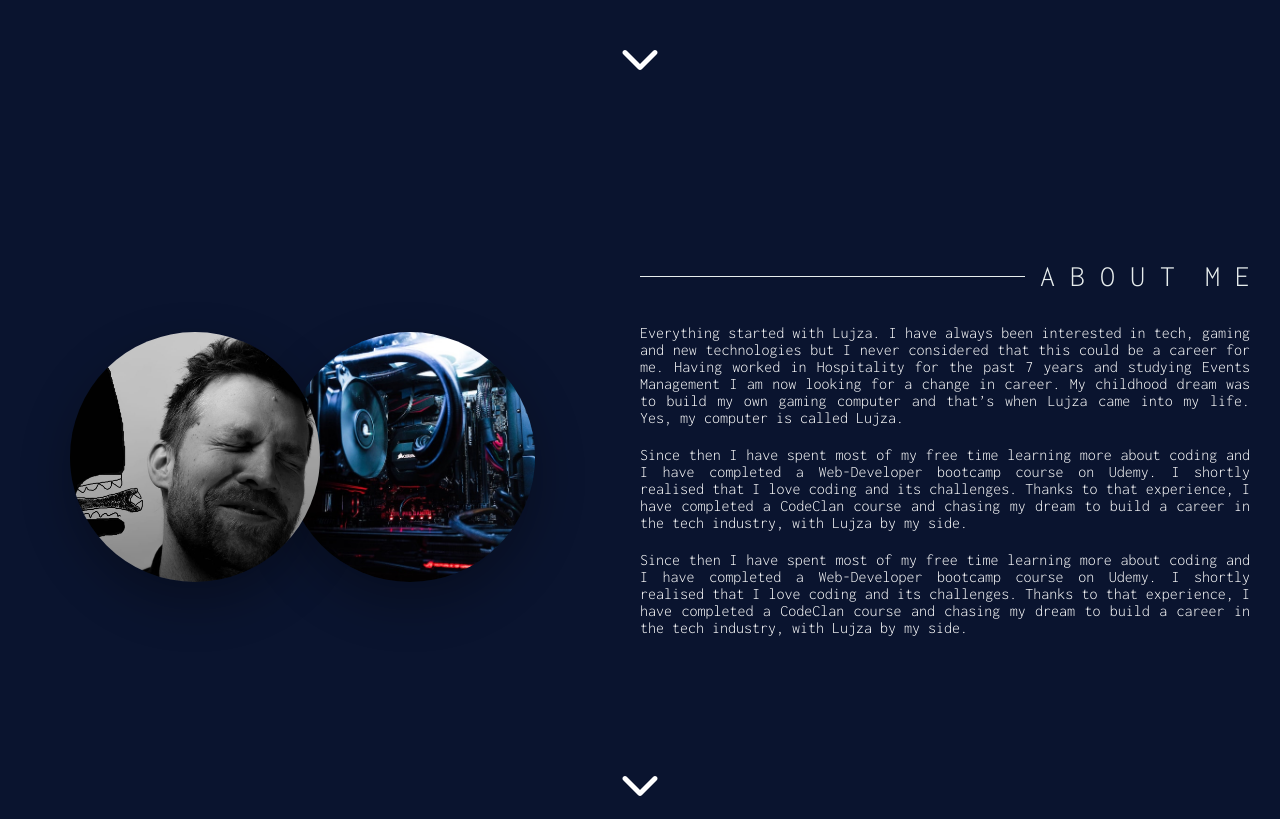
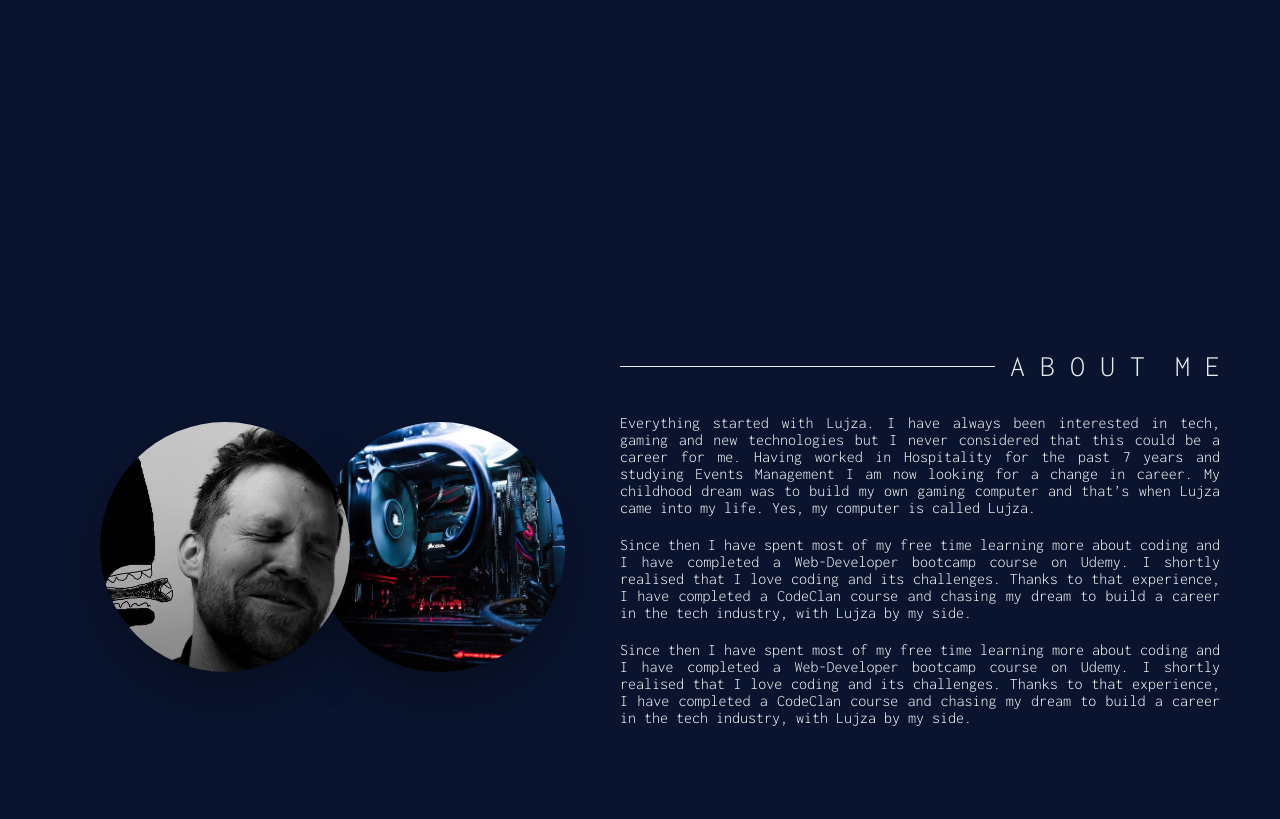
Before and after one commit to L3n1ad/DanielToth_Portfolio, a website: page index.html in a window 1280 px wide. Shown: the part 800-1619 px from the top of the page. Drawn offline with nearby package versions, Linux system fonts and the light colour scheme.

Commit message:
increase top padding for sections

```diff
--- a/index.html
+++ b/index.html
@@ -123,29 +123,9 @@
                 <img src="img/me2.jpg" alt="Profile picture">
             </div>
         </div>
-
-
-        <div class="next">
-            <a href="#about">
-                <svg class="next-icon next-icon-light">
-                    <use xlink:href="img/sprite.svg#icon-chevron-down"></use>
-                </svg>
-            </a>
-        </div>
-
     </section>
 
     <section class="about" id="about">
-
-        <!-- <div class="header">
-            <h1>
-                <span class="text__animated text__animated-header">A</span>
-                <span class="text__animated text__animated-header">B</span>
-                <span class="text__animated text__animated-header">o</span>
-                <span class="text__animated text__animated-header">u</span>
-                <span class="text__animated text__animated-header">t</span>
-            </h1>
-        </div> -->
 
         <div class="about__content mb-hg">
             <div class="about__text">
@@ -185,15 +165,6 @@
                 <img class="about__img"src="img/lujza.jpg" alt="Logo">
             </div>
         </div>
-
-        <div class="next">
-            <a href="#skills">
-                <svg class="next-icon next-icon-dark">
-                    <use xlink:href="img/sprite.svg#icon-chevron-down"></use>
-                </svg>
-            </a>
-        </div>
-
     </section>
 
     <section class="skills" id="skills">
@@ -342,17 +313,6 @@
 
             </div>
         </div>
-
-
-
-        <!-- <div class="next">
-            <a href="#projects">
-                <svg class="next-icon next-icon-light">
-                    <use xlink:href="img/sprite.svg#icon-chevron-down"></use>
-                </svg>
-            </a>
-        </div> -->
-
     </section>
 
     <section class="projects" id="projects">
--- a/sass/_about.scss
+++ b/sass/_about.scss
@@ -1,6 +1,6 @@
 .about {
     background: $color-background;
-    padding: 5rem 0;
+    padding: 20rem 3rem;
 
     &__content{
     //     margin: 2rem 2rem;
--- a/sass/_base.scss
+++ b/sass/_base.scss
@@ -55,3 +55,7 @@ body {
     color: $color-grey-light-1;
     font-weight: 300;
 }
+
+section {
+    padding-top: 20rem;
+}
--- a/sass/_projects.scss
+++ b/sass/_projects.scss
@@ -1,6 +1,6 @@
 .projects {
     background: $color-background;
-    padding: 6rem 4rem;
+    padding: 18rem 3rem;
 
     &__gallery{
         margin: 10rem 0;
--- a/sass/_skills.scss
+++ b/sass/_skills.scss
@@ -1,6 +1,6 @@
 .skills{
     background: $color-background;
-    padding: 6rem 3rem;
+    padding: 18rem 3rem;
 
     display: grid;
     grid-template-columns: repeat(8, minmax(10rem, 1fr));
```
Also changed, not shown: css/style.css.
